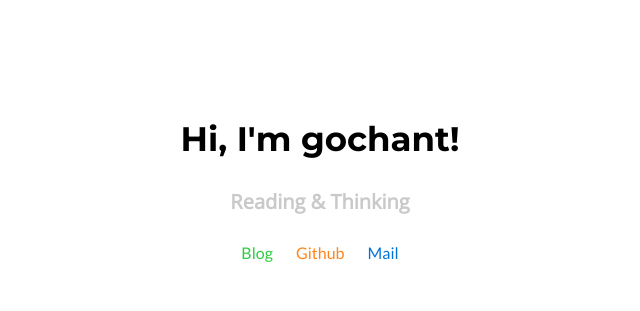
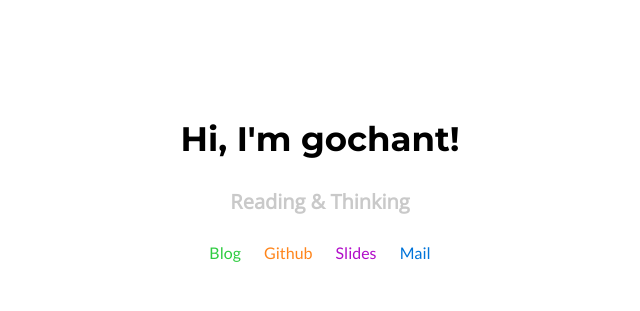
Before and after one commit to youchant/gochant.github.io, a plain HTML site: page index.html in a window 1280 px wide. Shown: the part 192-503 px from the top of the page, without its empty margins (320-960 px from the left). Drawn offline with nearby package versions, Linux system fonts and the light colour scheme.

Commit message:
add slide

```diff
--- a/index.html
+++ b/index.html
@@ -90,6 +90,14 @@
         .link-res:hover {
             background-color: #0074D9;
         }
+
+        .link-slide {
+            color: #B10DC9;
+        }
+
+        .link-slide:hover {
+            background-color: #B10DC9;
+        }
     </style>
 </head>
 <body>
@@ -105,6 +113,9 @@
                 <a class="link-code" target="_blank" href="//github.com/gochant">Github</a>
             </li>
             <li>
+                <a class="link-slide" target="_blank" href="//github.com/gochant/gochant.github.io/tree/master/slides">Slides</a>
+            </li>
+            <li>
                 <a class="link-res" href="mailto:guochant@gmail.com">Mail</a>
             </li>
         </ul>
```
Also changed, not shown: 2 other files.
